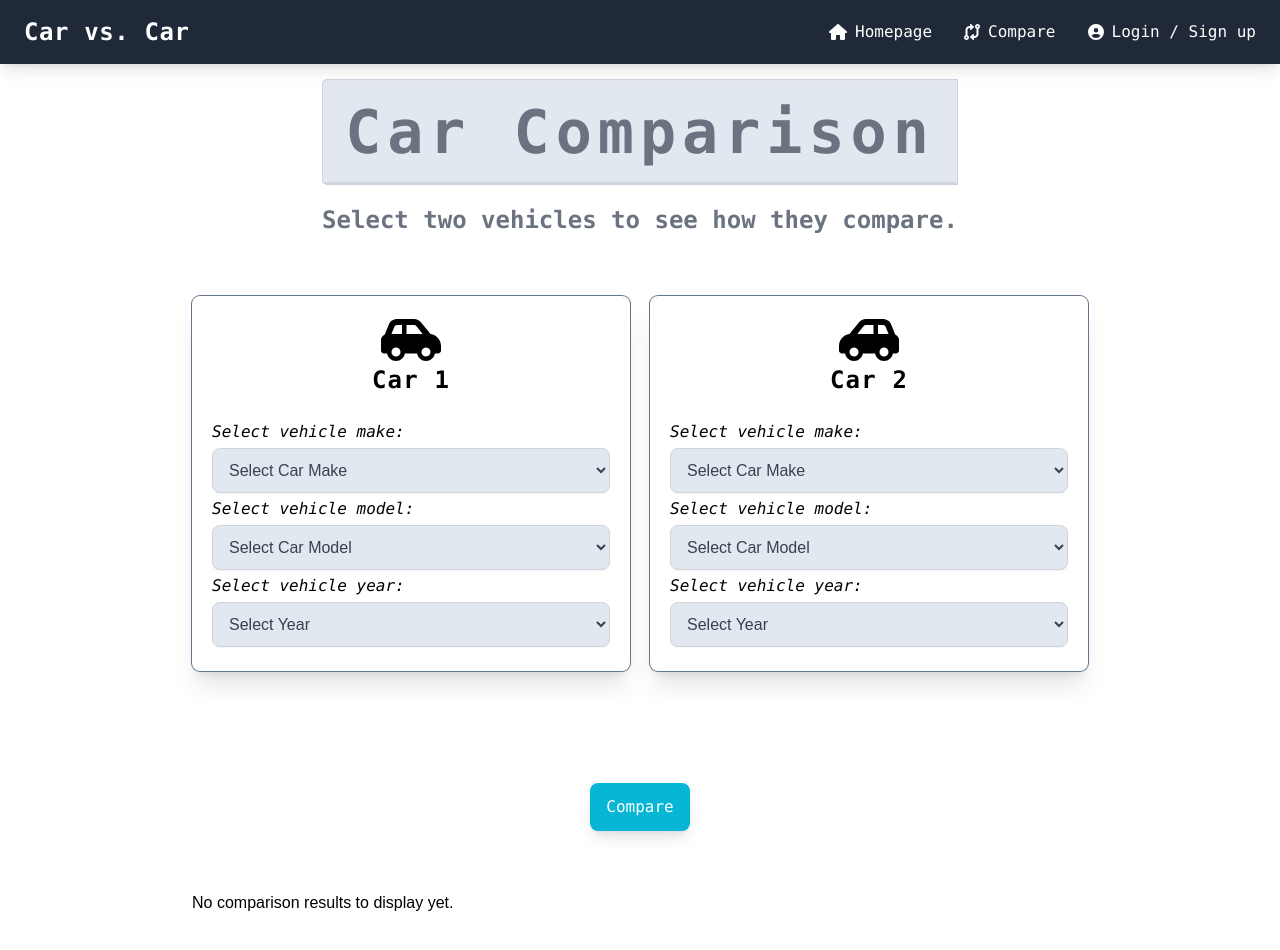
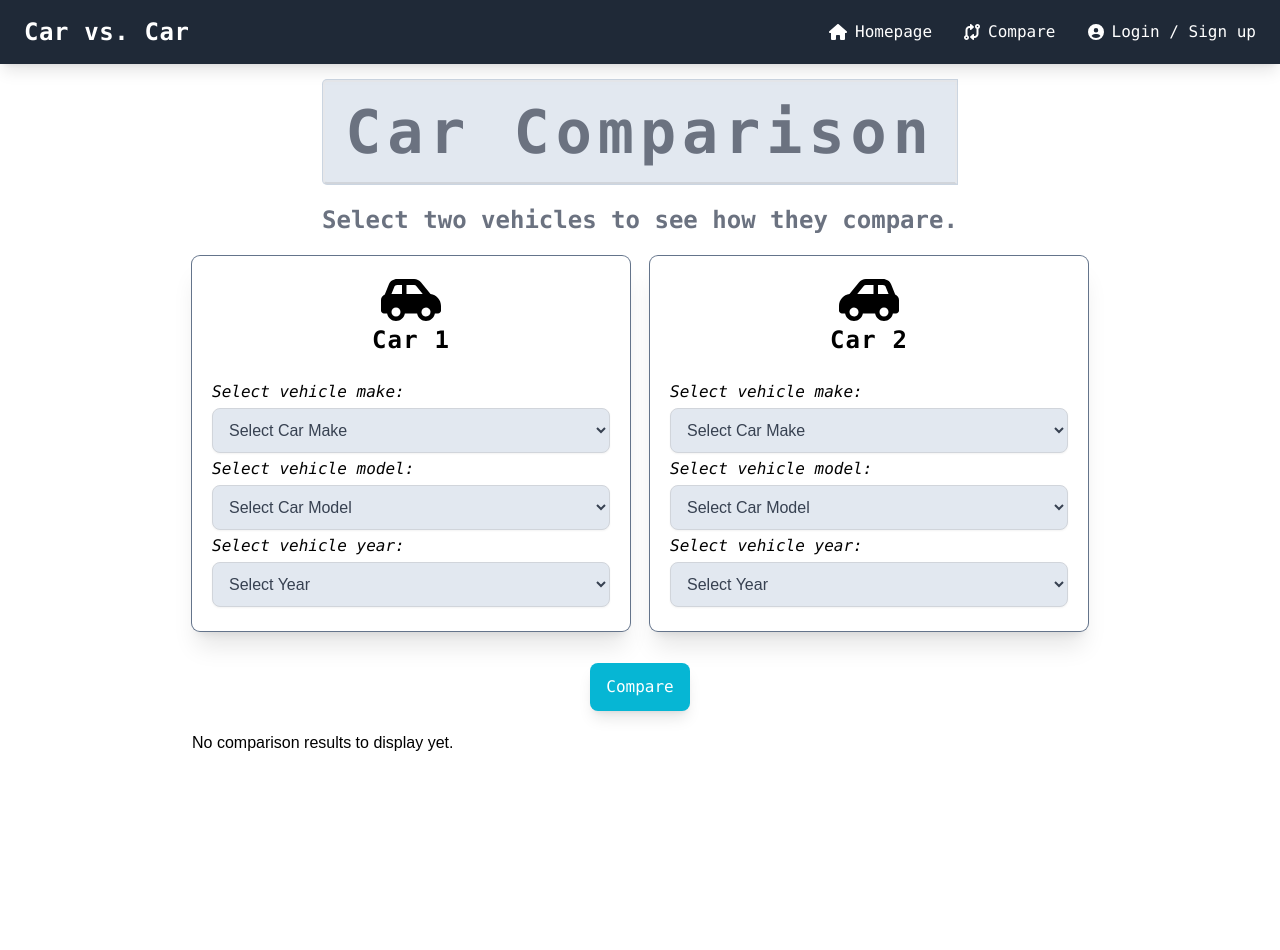
Before and after one commit to alramirez729/CarVsCar, a React (Create React App) app in the folder frontend/: page /compare in a window 1280 px wide. Shown: the top 950 px of the page. After the commit the page ends 835 px from the top, so only its background shows below. Built offline with nearby package versions, Linux system fonts and the light colour scheme.

Commit message:
Decreased components' distance in compare.js

```diff
--- a/frontend/src/index.css
+++ b/frontend/src/index.css
@@ -23,7 +23,7 @@ body {
 }
 
 .box_with_shadow{
-    @apply my-0 flex flex-col items-center bg-white ring-1 ring-slate-500 shadow-xl p-5 rounded-lg w-full hover:bg-slate-50;
+    @apply flex flex-col items-center bg-white ring-1 ring-slate-500 shadow-xl p-5 rounded-lg w-full hover:bg-slate-50;
 }
 
 .heading{
--- a/frontend/src/pages/compare.js
+++ b/frontend/src/pages/compare.js
@@ -372,7 +372,7 @@ function Compare() {
       <h1 className="heading tracking-widest ring-1 ring-slate-300 bg-slate-200 rounded-l h-30 w-30 border-b-gray-300 border-2 p-5">Car Comparison</h1>
       <h1 className="subheading">Select two vehicles to see how they compare.</h1>
 
-      <div className="flex flex-col md:flex-row md:justify-between w-full max-w-4xl gap-5 my-10">
+      <div className="flex flex-col md:flex-row md:justify-between w-full max-w-4xl gap-5 -my-0">
         {/* Car 1 Input */}
         <div className="box_with_shadow">
         {carLogo1 ? (
@@ -515,7 +515,7 @@ function Compare() {
         </div>
       </div>
 
-      <div className="flex flex-row gap-5 my-10 justify-center">
+      <div className="flex flex-row gap-5 my-0 justify-center">
         <button onClick={handleCompare} className="general-button-styling">
           Compare
         </button>
```
